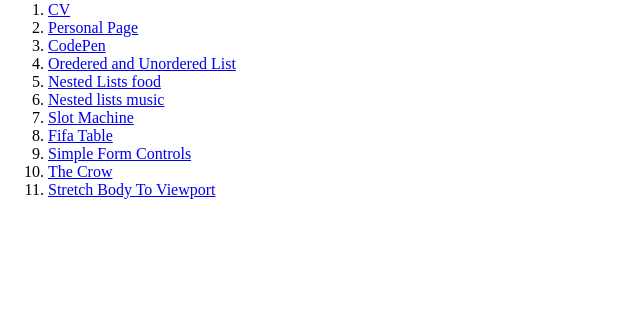
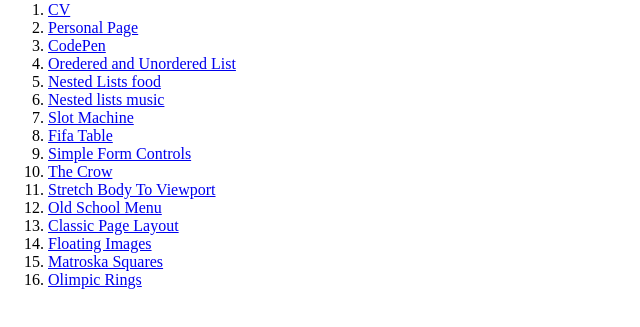
Before and after one commit to Lambrev88/WD_Course_HW, a plain HTML site: page hw1/index.html in a window 1280 px wide. Shown: the part 79-406 px from the top of the page, without its empty margins (0-640 px from the left). Drawn offline with Linux system fonts and the light colour scheme.

Commit message:
HW1 Done

```diff
--- a/hw1/index.html
+++ b/hw1/index.html
@@ -22,6 +22,11 @@
     <li><a href="./pages/simpleFormControls.html">Simple Form Controls</a></li>
     <li><a href="./pages/The_Crow.html">The Crow</a></li>
     <li><a href="./pages/StretchBodyToViewport.html">Stretch Body To Viewport</a></li>
+    <li><a href="./pages/OldSchoolMenu.html">Old School Menu</a></li>
+    <li><a href="./pages/classicPageLayout.html">Classic Page Layout</a></li>
+    <li><a href="./pages/FloatingImages.html">Floating Images</a></li>
+    <li><a href="./pages/MatroskaSquares.html">Matroska Squares</a></li>
+    <li><a href="./pages/OlimpicRings.html">Olimpic Rings</a></li>
   </ol>
 </body>
 
```
